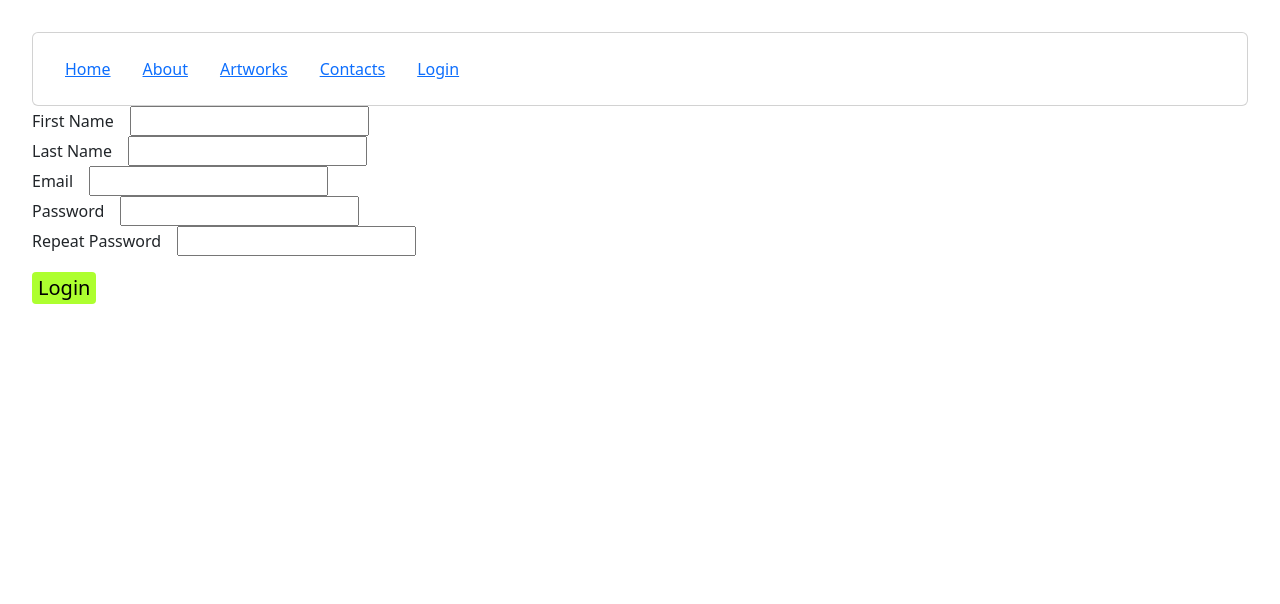
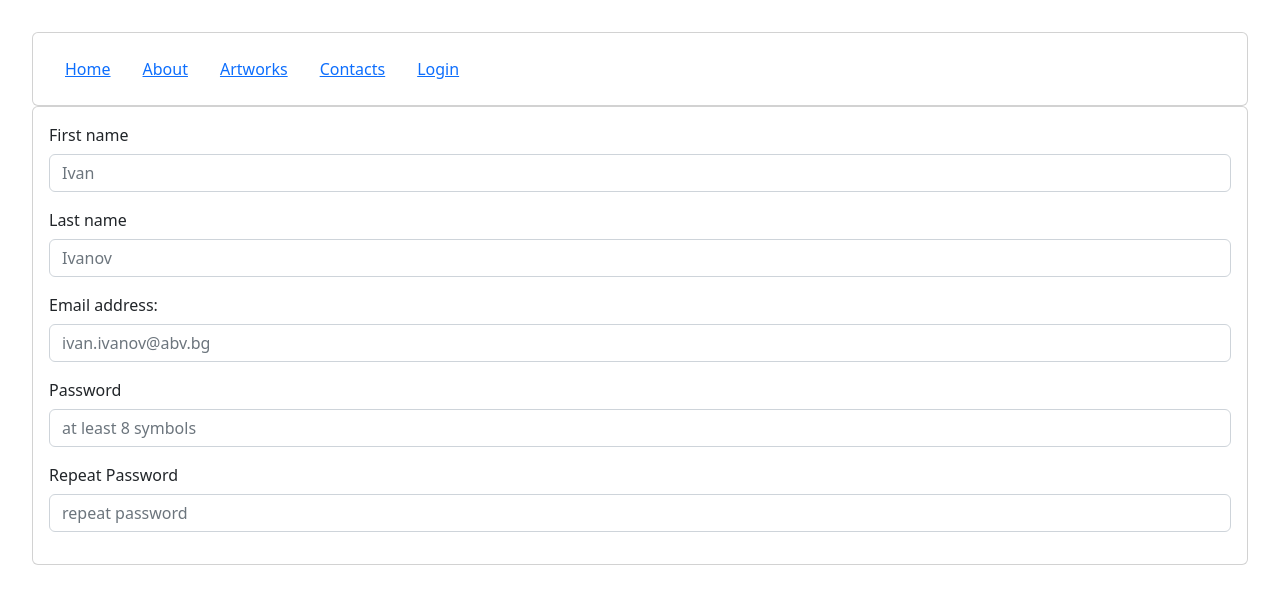
Before and after one commit to AtanasTachev/VueJS, a Vue app in the folder firstVueProject/vue-project/: page /login in a window 1280 px wide. Shown: the top 604 px of the page. Built offline with nearby package versions, Linux system fonts and the light colour scheme.

Commit message:
refactor login form

```diff
--- a/firstVueProject/vue-project/src/components/LoginForm.vue
+++ b/firstVueProject/vue-project/src/components/LoginForm.vue
@@ -1,35 +1,42 @@
 <template>
-    <form action="POST">
-        <fieldset>
-            <label class="input" for="firstName">First Name</label>
-            <input type="text" key="firstName" >
-        </fieldset>
-        <fieldset>
-            <label class="input" for="lastName">Last Name</label>
-            <input type="text" key="lastName" >
-        </fieldset>
-        <fieldset>
-            <label class="input" for="email">Email</label>
-            <input type="email" key="email" >
-        </fieldset>
-        <fieldset>
-            <label class="input" for="password">Password</label>
-            <input type="password" key="password" >
-        </fieldset>
-        <fieldset>
-            <label class="input" for="repeatPassword">Repeat Password</label>
-            <input type="password" key="repeatPassword" >
-        </fieldset>
-        <button class="loginBtn" type="submit">Login</button>
-
-    </form>
+  <div>
+    <b-card>
+      <div>
+        <b-form @submit="onSubmit" @reset="onReset">
+          <b-form-group label="First name">
+            <b-form-input v-model="form.firstName" placeholder="Ivan"></b-form-input>
+          </b-form-group>
+          <b-form-group label="Last name">
+            <b-form-input v-model="form.lastName" placeholder="Ivanov"></b-form-input>
+          </b-form-group>
+          <b-form-group label="Email address:">
+            <b-form-input v-model="form.email" placeholder="ivan.ivanov@abv.bg"></b-form-input>
+          </b-form-group>
+          <b-form-group label="Password">
+            <b-form-input v-model="form.pass" placeholder="at least 8 symbols"></b-form-input>
+          </b-form-group>
+          <b-form-group label="Repeat Password">
+            <b-form-input v-model="form.repass" placeholder="repeat password"></b-form-input>
+          </b-form-group>
+        </b-form>
+      </div>
+    </b-card>
+  </div>
 </template>
 
 <script>
 export default {
-        data: () => ({
-
-        }),
+  data: () => {
+    return {
+      form: {
+        firstName: '',
+        lastName: '',
+        email: '',
+        pass: '',
+        repass: ''
+      }
+    }
+  },
 }
 </script>
 
@@ -37,7 +44,8 @@
 .input {
   padding-right: 1rem;
 }
-    .loginBtn{
+
+.loginBtn {
   font-size: 1.25rem;
   background-color: greenyellow;
   text-align: center;
@@ -46,7 +54,8 @@
   display: flex;
   border-radius: 0.25rem;
 }
-    .loginBtn:hover{
+
+.loginBtn:hover {
   background-color: green;
   color: white;
 }
```
Lines whose indentation alone changed are shown as unchanged.
